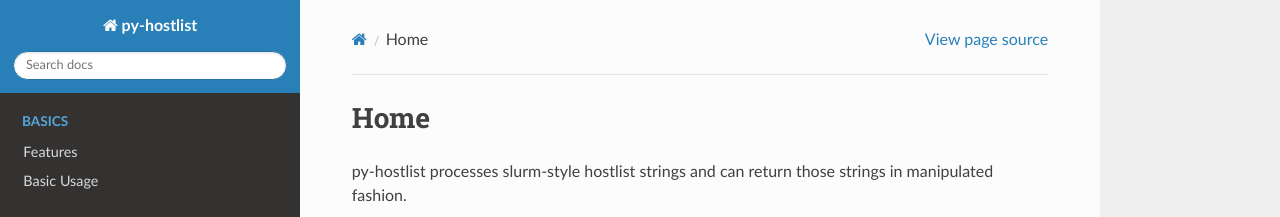
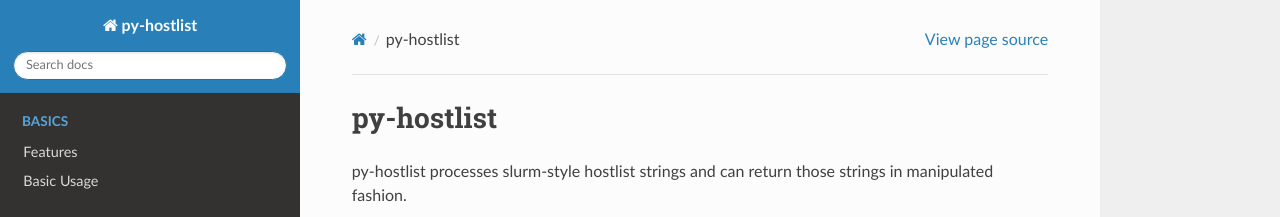
Before and after one commit to LLNL/py-hostlist, a Sphinx documentation site: the page built from docs/index.rst, in a window 1280 px wide and 1177 px high. Shown: the top 217 px of the window. Built offline with Sphinx 7.4.7 and the Read the Docs theme 2.0.0, drawn with Linux system fonts in a browser that asks for light colours.

Commit message:
Fixed title of home page

```diff
--- a/docs/index.rst
+++ b/docs/index.rst
@@ -3,7 +3,7 @@
    You can adapt this file completely to your liking, but it should at least
    contain the root `toctree` directive.
 
-Home
+py-hostlist
 =======================================
 
 py-hostlist processes slurm-style hostlist strings and can return those strings in manipulated fashion.
```
